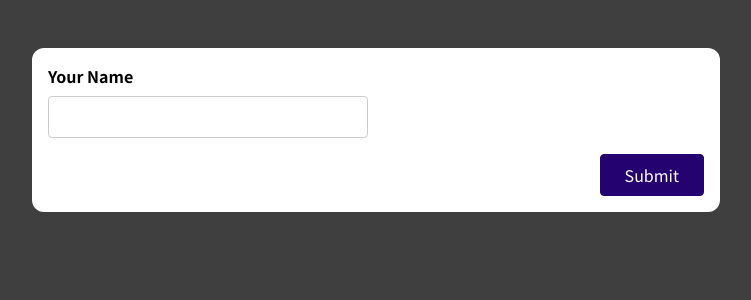
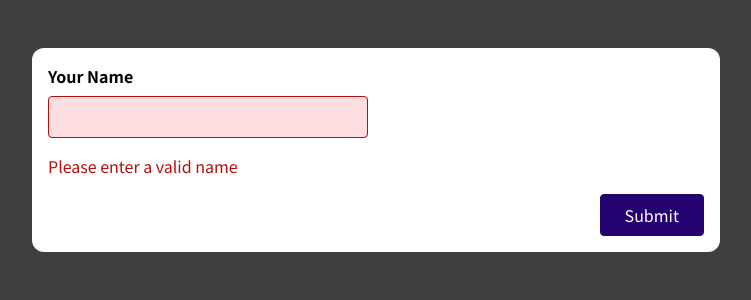
Before and after one commit to KennedyMungai/forms_and_user_input, a React (Create React App) app: page / in a window 1280 px wide. Shown: the top 300 px of the page, without its empty margins (264-1015 px from the left). Built offline with nearby package versions, Linux system fonts and the light colour scheme.

Commit message:
Initialized the enteredNameIsValid to false

```diff
--- a/src/components/SimpleInput.js
+++ b/src/components/SimpleInput.js
@@ -6,7 +6,7 @@ const SimpleInput = (props) =>
   const nameInputRef = useRef()
 
   const [enteredName, setEnteredName] = useState('')
-  const [enteredNameIsValid, setEnteredNameIsValid] = useState(true)
+  const [enteredNameIsValid, setEnteredNameIsValid] = useState(false)
 
   const nameInputChangeHandler = (e) =>
   {
```
